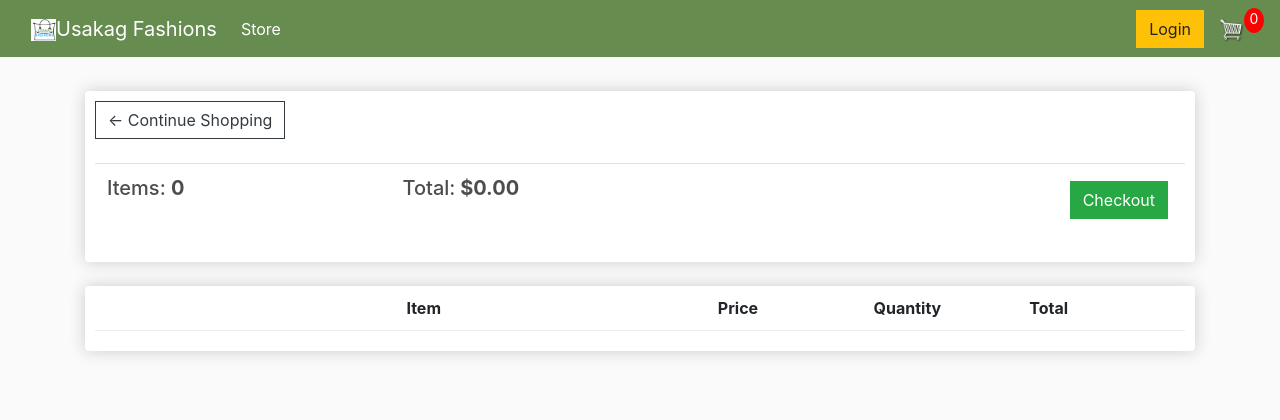
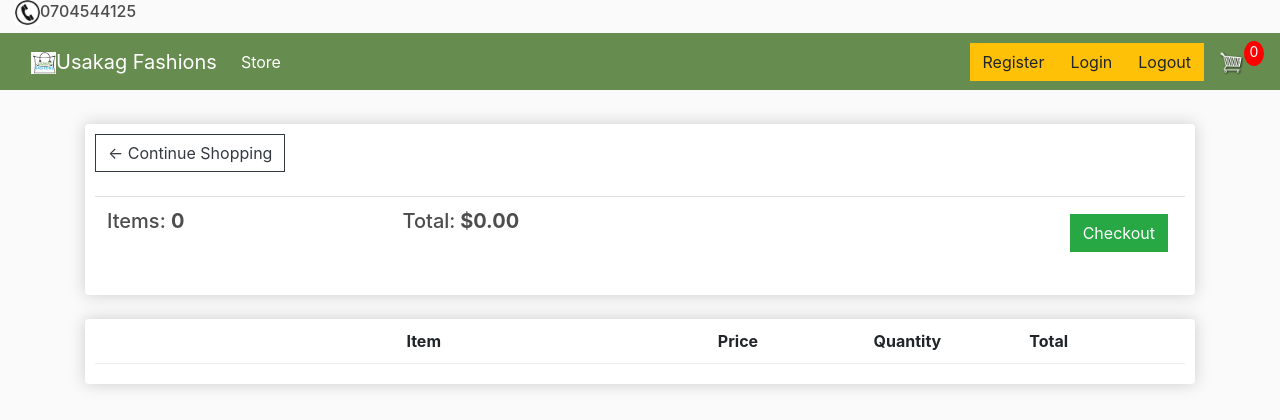
Before and after one commit to ssebadduka/usakag_fashions_modified_v1, a Django app: page /cart/ in a window 1280 px wide. Shown: the top 420 px of the page. Run offline with Django 4.2, Linux system fonts and the light colour scheme; lists and menus that the app fills with data are empty; some libraries are stand-ins or nearby versions.

Commit message:
Added buttons on Nav-bar

```diff
--- a/store/templates/store/main.html
+++ b/store/templates/store/main.html
@@ -63,6 +63,10 @@ console.log('cart:', cart)
 </script>
 </head>
 <body>
+  <div class="form-inline my-2 my-lg-0">
+    <h6><a href="#"><img id="logo-icon" src="{% static 'images/phone.png' %}" alt=" " /></a>0704544125</h6>
+  </div>
+
 
     <nav class="navbar navbar-expand-lg navbar-dark bg-dark">
         <a class="navbar-brand" href="{% url 'store' %}"><img id="logo-icon" src="{% static 'images/capture1.png' %}" alt=" " />Usakag Fashions</a>
@@ -77,7 +81,10 @@ console.log('cart:', cart)
             </li>
           </ul>
           <div class="form-inline my-2 my-lg-0">
+
+            <a href="#"class="btn btn-warning">Register</a>
             <a href="#"class="btn btn-warning">Login</a>
+            <a href="#"class="btn btn-warning">Logout</a>
 
             <a href="{% url 'cart' %}">
                <img  id="cart-icon" src="{% static 'images/cart.png' %}">
```
Also changed, not shown: static/images/phone.png (added).
